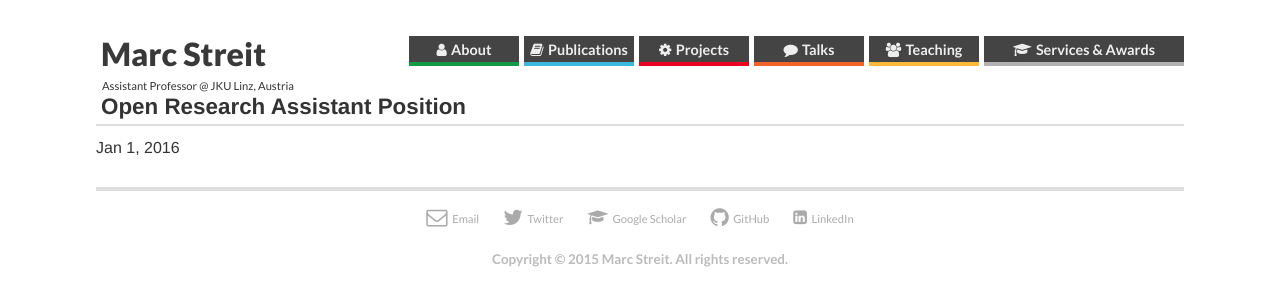
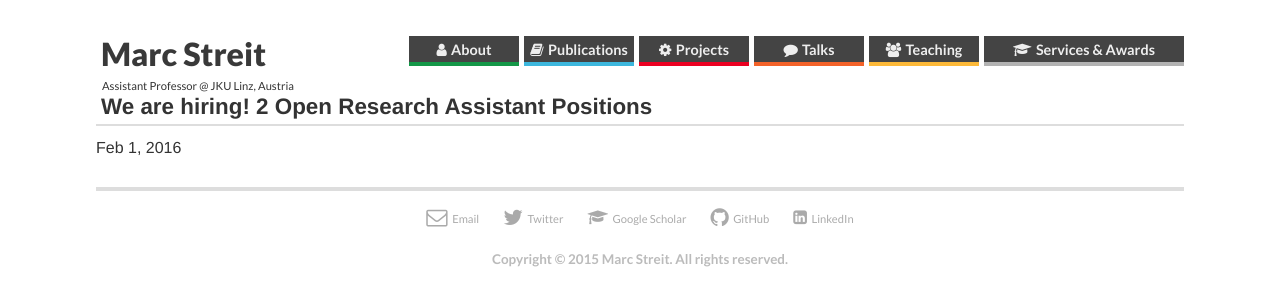
Before and after one commit to mstreit/mstreit.github.io, a Jekyll site: the page built from _posts/2015-04-22-open_phd_position.markdown, in a window 1280 px wide. Shown: the top 306 px of the page. Built offline with Jekyll 4.4.1, drawn with Linux system fonts in a browser that asks for light colours; nearby versions of some CDN libraries; some web fonts are replaced.

Commit message:
updated job ad

```diff
--- a/_posts/2015-04-22-open_phd_position.markdown
+++ b/_posts/2015-04-22-open_phd_position.markdown
@@ -1,7 +1,7 @@
 ---
 layout: post
-title:  Open Research Assistant Position
-link: http://data.caleydo.org/jobs/2016-01_JKU_ResearchAssistant.pdf
-date:   2016-01-01 20:00:00
+title:  We are hiring! 2 Open Research Assistant Positions
+link: https://goo.gl/qdUHt4
+date:   2016-02-01 20:00:00
 categories: event
 ---
```
